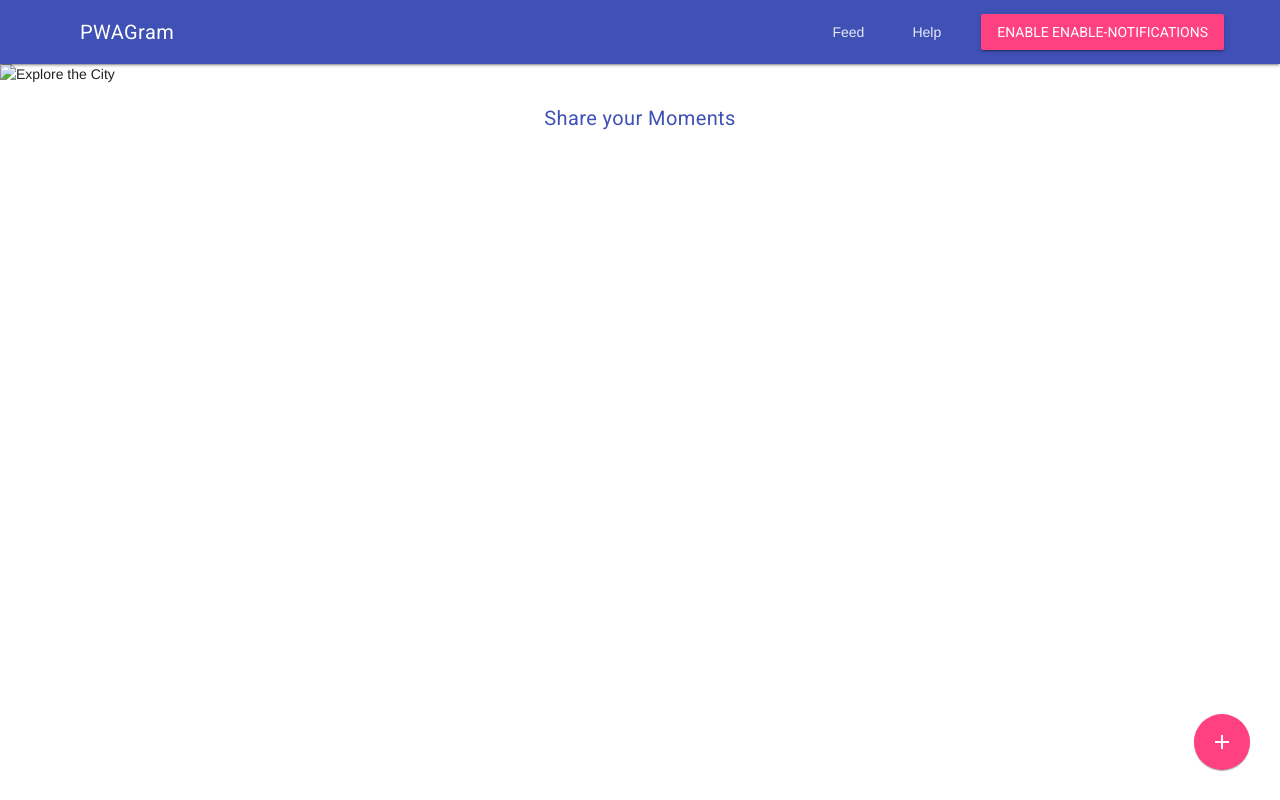
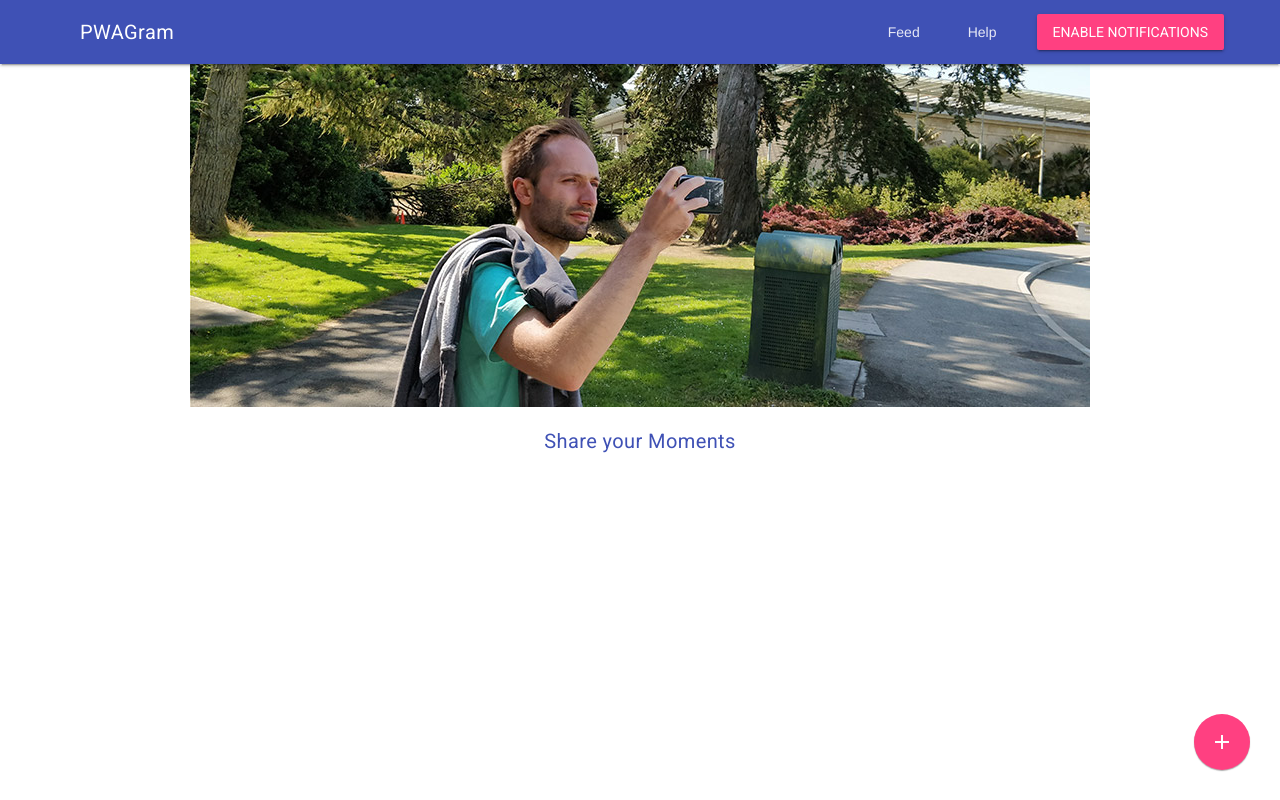
Before and after one commit to nicad49/pwa-insta-clone, a website: page public/index.html in a window 1280 px wide. Drawn offline with nearby package versions, Linux system fonts and the light colour scheme.

Commit message:
fix minor typos in index.html file.

```diff
--- a/public/index.html
+++ b/public/index.html
@@ -26,7 +26,7 @@
               <a class="mdl-navigation__link" href="/help">Help</a>
               <div class="drawer-option">
                 <button class="enable-notifications mdl-button mdl-js-button mdl-button--raised mdl-button--colored mdl-color--accent">
-                  Enable enable-notifications
+                  Enable Notifications
                 </button>
               </div>
             </nav>
@@ -39,7 +39,7 @@
             <a class="mdl-navigation__link" href="/help">Help</a>
             <div class="drawer-option">
               <button class="enable-notifications mdl-button mdl-js-button mdl-button--raised mdl-button--colored mdl-color--accent">
-                Enable enable-notifications
+                Enable Notifications
               </button>
             </div>
           </nav>
@@ -67,7 +67,7 @@
               </div>
             </form>
           </div>
-          <img src="/src/images/main-image/jpg" alt="Explore the City" class="main-image">
+          <img src="/src/images/main-image.jpg" alt="Explore the City" class="main-image">
           <div class="page-content">
             <h5 class="text-center mdl-color-text--primary">Share your Moments</h5>
             <div id="shared-moments"></div>
```
